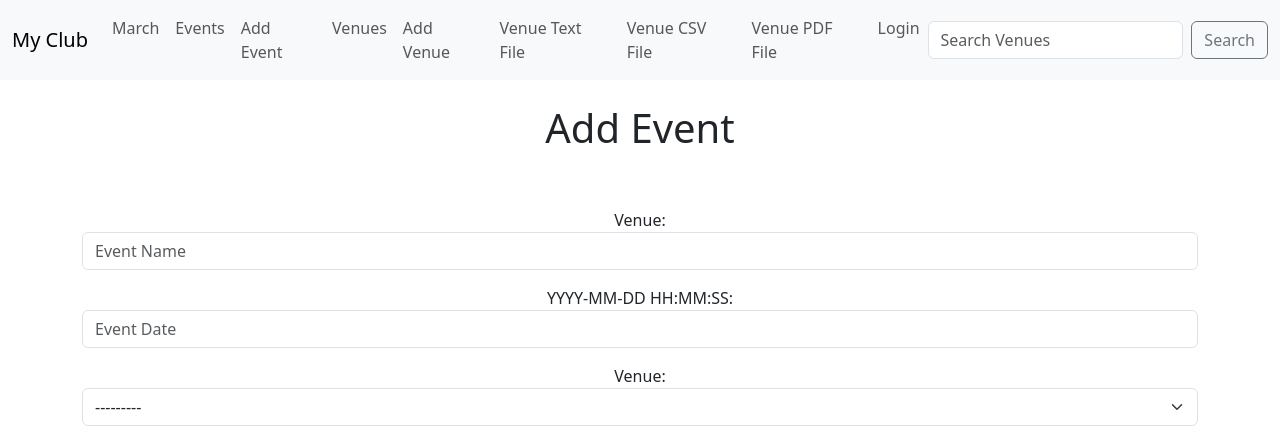
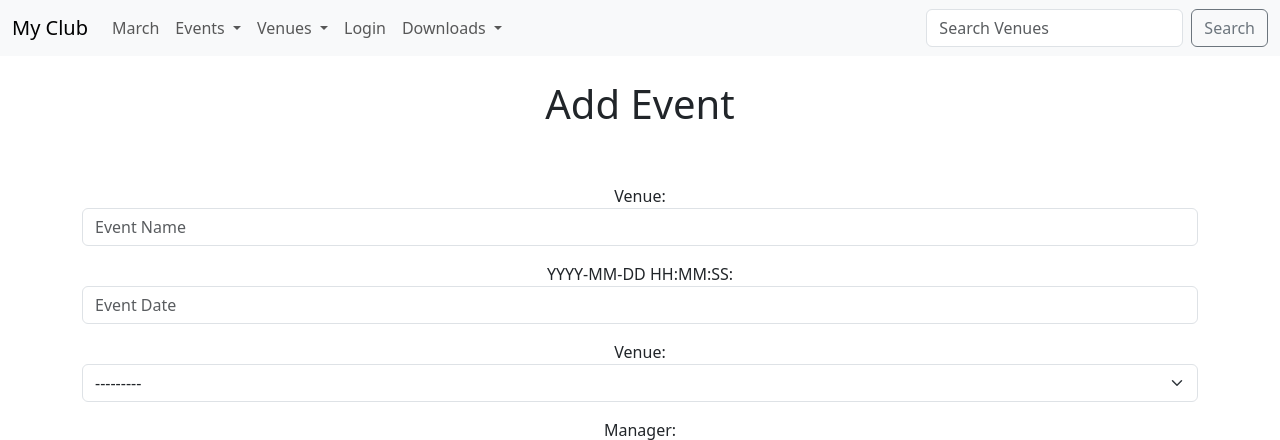
Before and after one commit to smoroso/myclub_website_steps_preview, a Django app: page /add_event in a window 1280 px wide. Shown: the top 440 px of the page. Run offline with Django 5.2, Linux system fonts and the light colour scheme; data that the repository does not hold is empty.

Commit message:
End of tutorial Wednesday #23

```diff
--- a/events/templates/events/navbar.html
+++ b/events/templates/events/navbar.html
@@ -10,28 +10,34 @@
                 <li class="nav-item">
                     <a class="nav-link" href="{% url 'home' '2021' 'March' %}">March</a>
                 </li>
-                <li class="nav-item">
-                    <a class="nav-link" href="{% url 'list-events' %}">Events</a>
+                <li class="nav-item dropdown">
+                    <a class="nav-link dropdown-toggle" href="#" role="button" data-bs-toggle="dropdown"
+                        aria-expanded="false">
+                        Events
+                    </a>
+                    <ul class="dropdown-menu">
+                        <li>
+                            <a class="dropdown-item" href="{% url 'list-events' %}">Events</a>
                         </li>
-                <li class="nav-item">
-                    <a class="nav-link" href="{% url 'add-event' %}">Add Event</a>
+                        <li>
+                            <a class="dropdown-item" href="{% url 'add-event' %}">Add Event</a>
                         </li>
-                <li class="nav-item">
-                    <a class="nav-link" href="{% url 'list-venues' %}">Venues</a>
+                    </ul>
                 </li>
-                <li class="nav-item">
-                    <a class="nav-link" href="{% url 'add-venue' %}">Add Venue</a>
+                <li class="nav-item dropdown">
+                    <a class="nav-link dropdown-toggle" href="#" role="button" data-bs-toggle="dropdown"
+                        aria-expanded="false">
+                        Venues
+                    </a>
+                    <ul class="dropdown-menu">
+                        <li>
+                            <a class="dropdown-item" href="{% url 'list-venues' %}">Venues</a>
                         </li>
-                <li class="nav-item">
-                    <a class="nav-link" href="{% url 'venue-text' %}">Venue Text File</a>
+                        <li>
+                            <a class="dropdown-item" href="{% url 'add-venue' %}">Add Venue</a>
                         </li>
-                <li class="nav-item">
-                    <a class="nav-link" href="{% url 'venue-csv' %}">Venue CSV File</a>
+                    </ul>
                 </li>
-                <li class="nav-item">
-                    <a class="nav-link" href="{% url 'venue-pdf' %}">Venue PDF File</a>
-                </li>
-
                 {% if user.is_authenticated %}
                 <li class="nav-item">
                     <a class="nav-link" href="{% url 'logout' %}">Logout</a>
@@ -41,11 +47,29 @@
                     <a class="nav-link" href="{% url 'login' %}">Login</a>
                 </li>
                 {% endif %}
+                <li class="nav-item dropdown">
+                    <a class="nav-link dropdown-toggle" href="#" role="button" data-bs-toggle="dropdown"
+                        aria-expanded="false">
+                        Downloads
+                    </a>
+                    <ul class="dropdown-menu">
+                        <li>
+                            <a class="dropdown-item" href="{% url 'venue-text' %}">Venue Text File</a>
+                        </li>
+                        <li>
+                            <a class="dropdown-item" href="{% url 'venue-csv' %}">Venue CSV File</a>
+                        </li>
+                        <li>
+                            <a class="dropdown-item" href="{% url 'venue-pdf' %}">Venue PDF File</a>
+                        </li>
+                    </ul>
+                </li>
             </ul>
             <form class="d-flex" role="search" method="POST" action="{% url 'search-venues' %}">
                 {% csrf_token %}
 
-                <input class="form-control me-2" type="search" placeholder="Search Venues" aria-label="Search" name="searched">
+                <input class="form-control me-2" type="search" placeholder="Search Venues" aria-label="Search"
+                    name="searched">
                 <button class="btn btn-outline-secondary" type="submit">Search</button>
             </form>
         </div>
```
Lines whose indentation alone changed are shown as unchanged.
